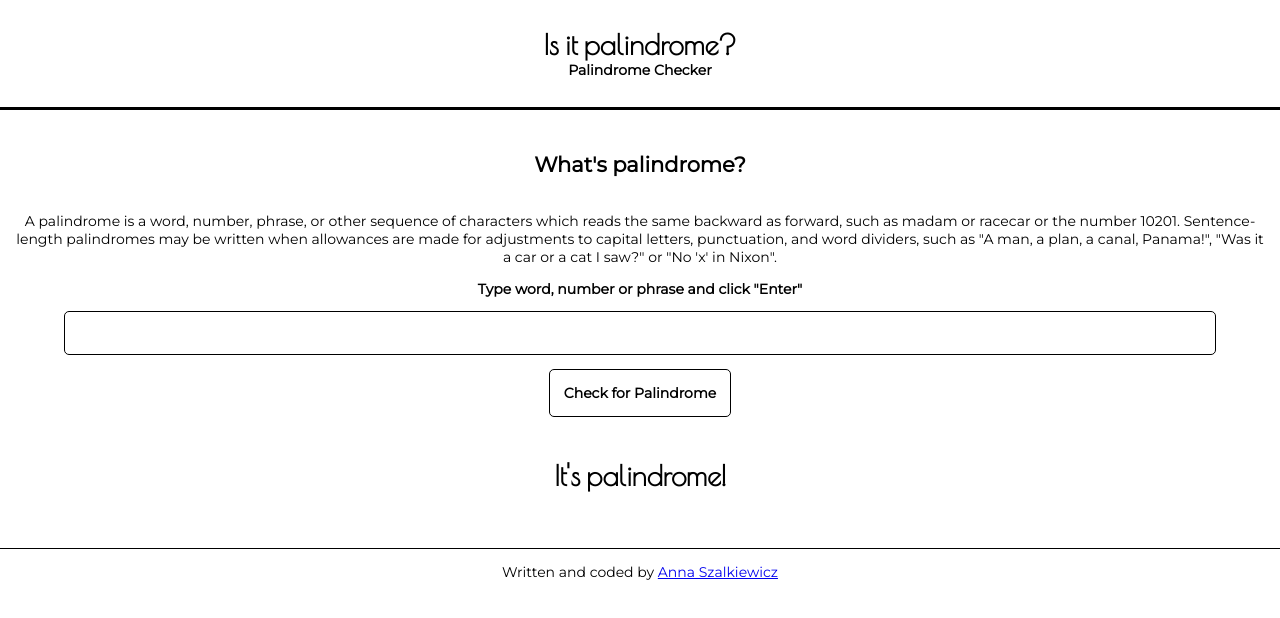
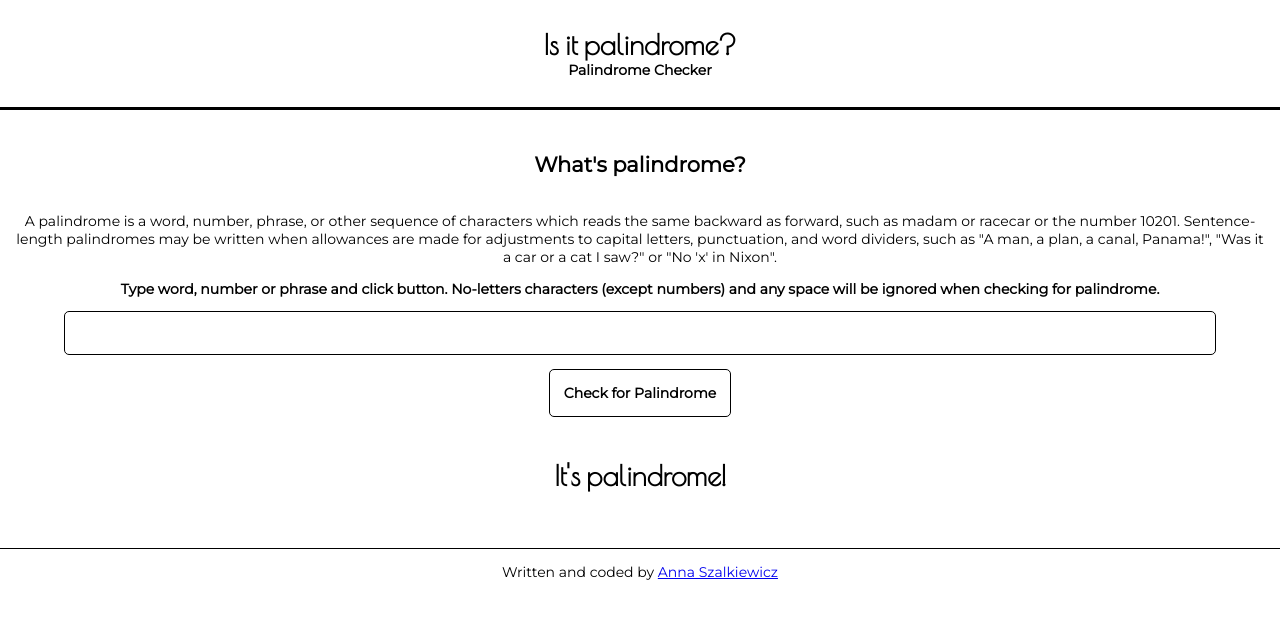
Before and after one commit to annaszalkiewicz/palindrome-checker, a React (Create React App) app: page / in a window 1280 px wide. Shown: the top 618 px of the page. Built offline with nearby package versions, Linux system fonts and the light colour scheme.

Commit message:
Edit label

```diff
--- a/src/Form.js
+++ b/src/Form.js
@@ -39,7 +39,7 @@ class Form extends Component {
     return (
       <section>
         <form onSubmit={this.handleSubmit}>
-          <label htmlFor="text">Type word, number or phrase and click "Enter"</label>
+          <label htmlFor="text">Type word, number or phrase and click button. No-letters characters (except numbers) and any space will be ignored when checking for palindrome.</label>
           <input type="text" name="text" id="text" value={value} onChange={this.handleChange} />
           <button type="submit">Check for Palindrome</button>
         </form>
```
